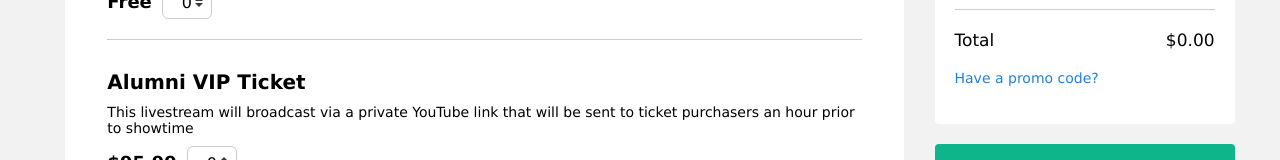
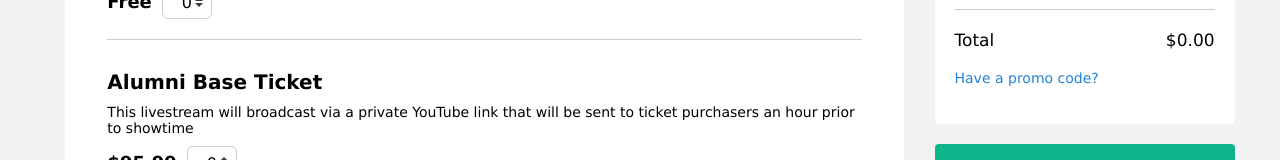
Before and after one commit to aneudya4/ticket-managment, an Angular app: page / in a window 1280 px wide. Shown: the part 265-425 px from the top of the page. Built offline with nearby package versions, Linux system fonts and the light colour scheme.

Commit message:
added new ticket type

```diff
--- a/src/app/tickets-list/tickets-list.component.ts
+++ b/src/app/tickets-list/tickets-list.component.ts
@@ -22,7 +22,7 @@ export class TicketsListComponent implements OnInit, OnDestroy {
       isEvent: true,
     },
     {
-      ticketName: 'Alumni VIP Ticket',
+      ticketName: 'Alumni Base Ticket',
       ticketDesc:
         'This livestream will broadcast via a private YouTube link that will be sent to ticket purchasers an hour prior to showtime',
       ticketPrice: 95.99,
```
